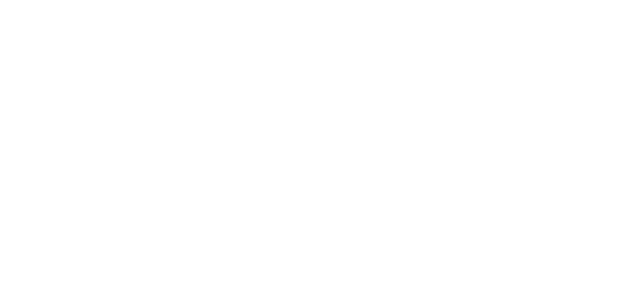
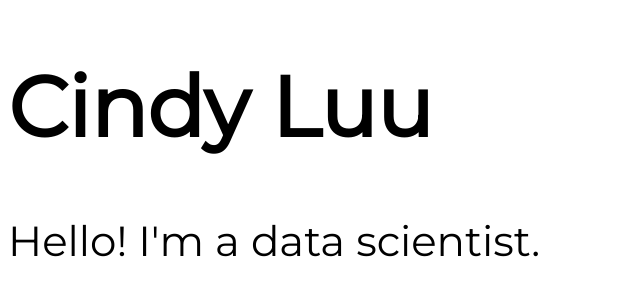
Before and after one commit to cindyluu/cindyluu.github.io, a plain HTML site: page index.html in a window 1280 px wide. Shown: the whole page, without its empty margins (0-640 px from the left). Drawn offline with Linux system fonts and the light colour scheme.

Commit message:
Update index.html

```diff
--- a/index.html
+++ b/index.html
@@ -1,8 +1,19 @@
 <!DOCTYPE html>
 <html>
   <head>
+    <link rel="stylesheet"
+          href="https://fonts.googleapis.com/css?family=Montserrat">
+    <style>
+      body {
+        font-family: 'Montserrat', sans-serif;
+        font-size: 42px;
+      }
+    </style>
     <title>Cindy Luu</title>
   </head>
+
   <body>
+    <h1>Cindy Luu</h1>
+    <p>Hello! I'm a data scientist.</p>
   </body>
 </html>
```
